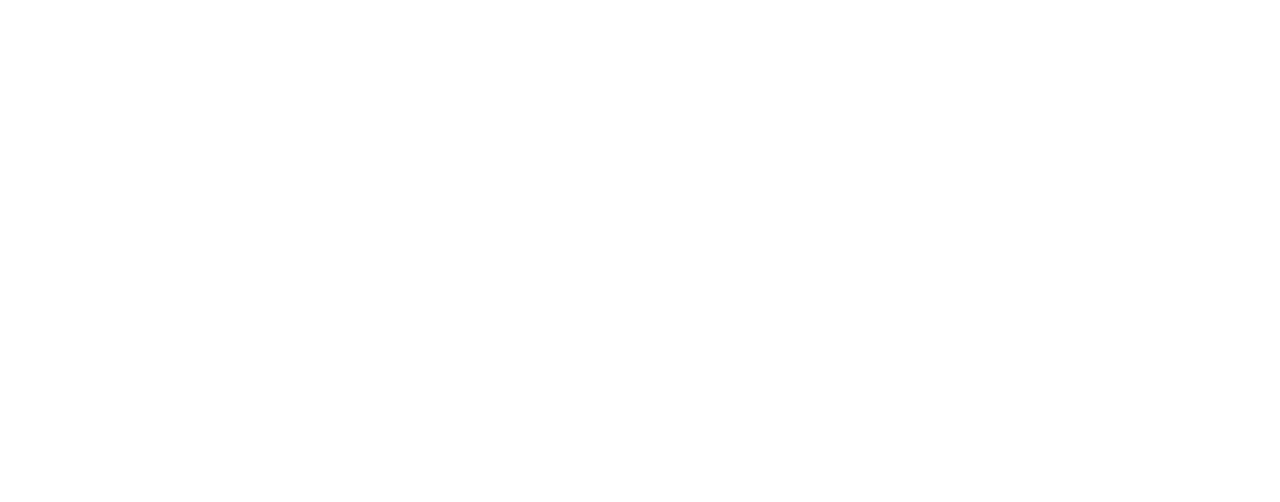
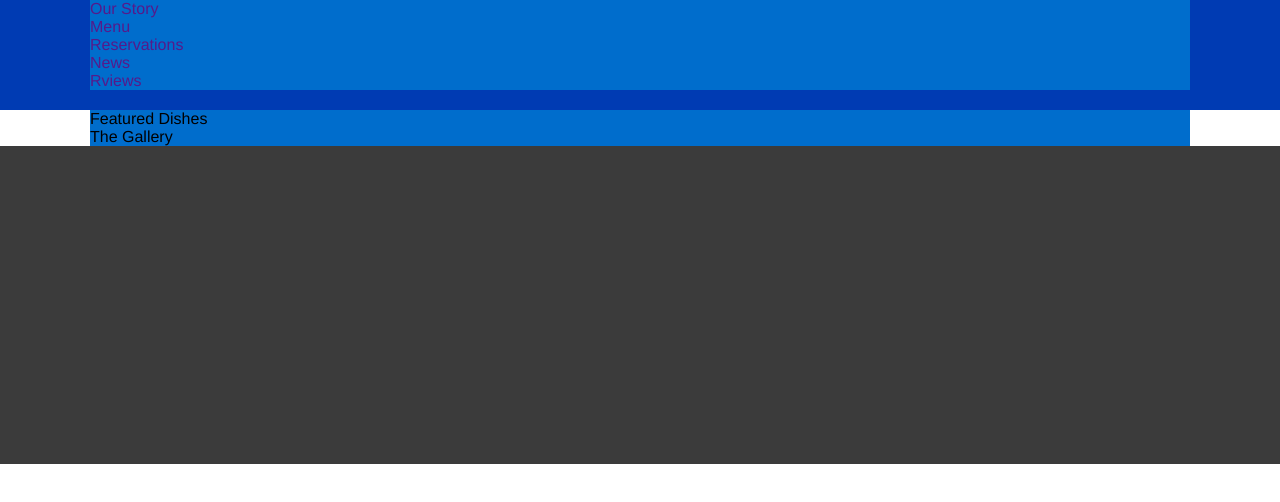
Before and after one commit to jasconchen/psdtohtml, a plain HTML site: page index.html in a window 1280 px wide. Drawn offline with Linux system fonts and the light colour scheme.

Commit message:
html frames

```diff
--- a/css/common.css
+++ b/css/common.css
@@ -0,0 +1,23 @@
+/*
+* @Author: USER
+* @Date:   2016-06-27 20:50:39
+* @Last Modified by:   USER
+* @Last Modified time: 2016-06-27 21:16:23
+*/
+.public-header {
+    height: 110px;
+    background-color: #003bb3;
+}
+.public-container {
+    width: 1100px;
+    position: relative;
+    margin: 0 auto;
+    background-color: #006dcc;
+}
+.public-footer {
+    height: 318px;
+    background-color: #3b3b3b;
+}
+.header-nav li {
+
+}
--- a/css/reset.css
+++ b/css/reset.css
@@ -18,10 +18,10 @@ img {
 	display: block;
 }
 
-.clearfloat {
+.clearfix {
 	zoom:1
 }
-.clearfloat:after {
+.clearfix:after {
 	content: '';
 	display: block;
 	clear: both;
--- a/index.html
+++ b/index.html
@@ -9,8 +9,30 @@
 	<link rel="stylesheet" href="css/index.css">
 </head>
 <body>
-	<div class="public-header"></div>
+	<div class="public-header">
+        <div class="public-container clearfix">
+            <div class="header-logo">
+                <a href="#" title="logo"></a>
+            </div>
+            <ul class="header-nav clearfix">
+                <li class="item"><a href="">Our Story</a></li>
+                <li class="item"><a href="">Menu</a></li>
+                <li class="item"><a href="">Reservations</a></li>
+                <li class="item"><a href="">News</a></li>
+                <li class="item"><a href="">Rviews</a></li>
+            </ul>
+        </div>
+    </div>
 	<div class="index-banner"></div>
-	<div class="index-list"></div>
+	<div class="public-container index-list"></div>
+    <div class="public-container index-panel">
+        <div class="index-panel-header">Featured Dishes</div>
+    </div>
+    <div class="public-container index-panel">
+        <div class="index-panel-header">The Gallery</div>
+    </div>
+    <div class="public-footer">
+        <div class="public-container"></div>
+    </div>
 </body>
 </html>
```
